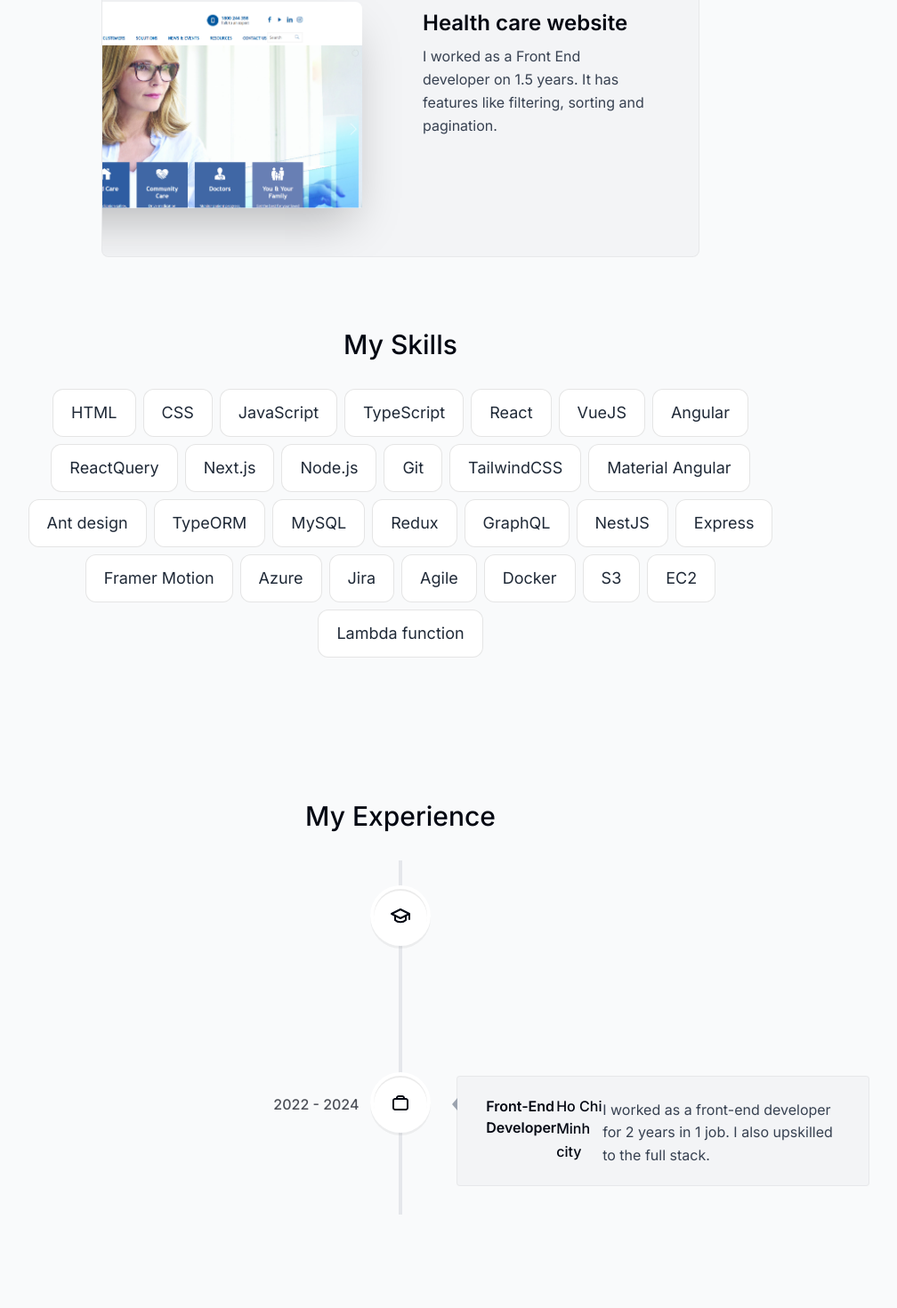
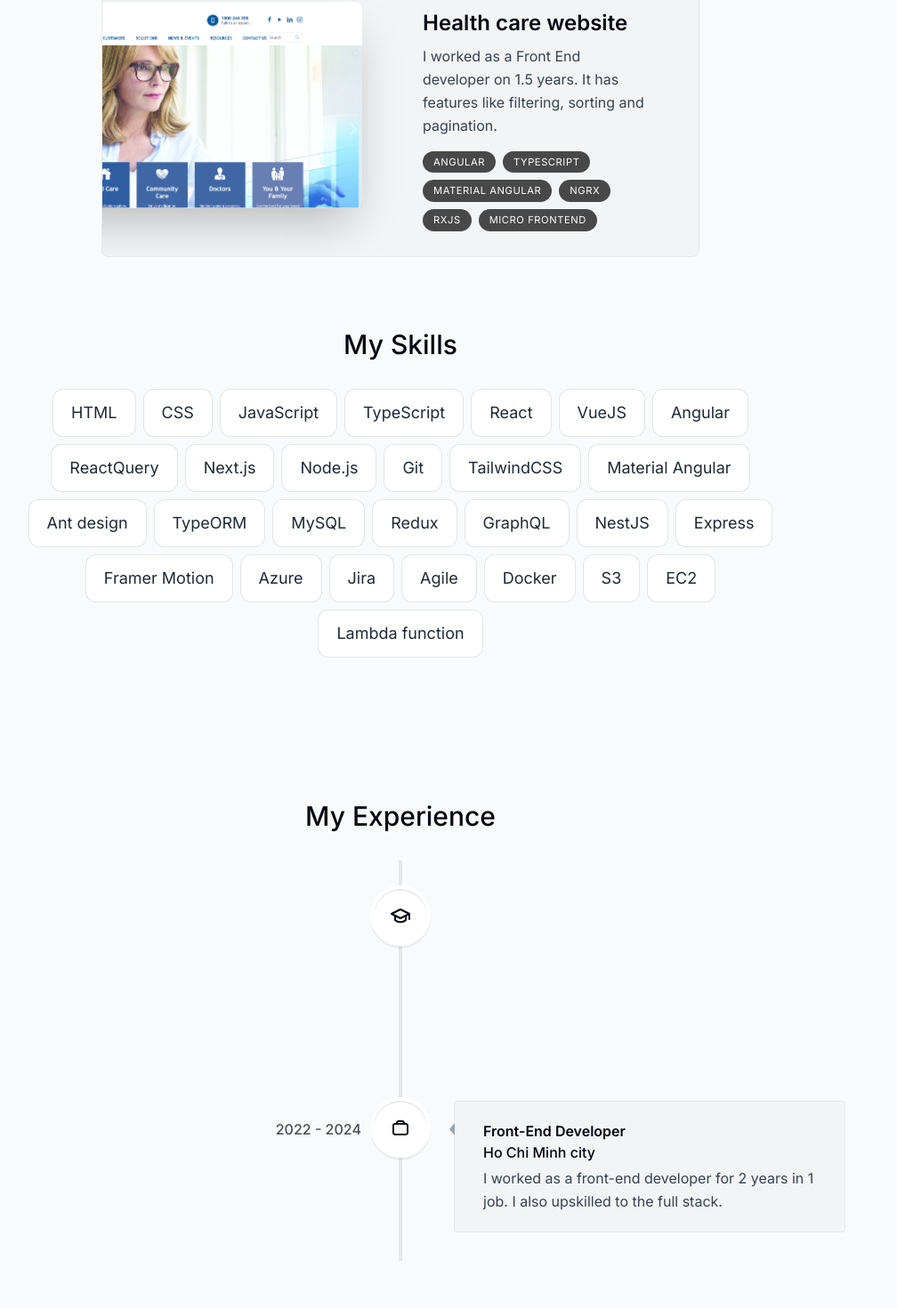
Before and after one commit to hvtinh1/portfolio, a Next.js app: page / in a window 1280 px wide. Shown: the part 1715-3185 px from the top of the page at 89% size, without its empty margins (190-1198 px from the left). Built offline with nearby package versions, Linux system fonts and the light colour scheme.

Commit message:
Fix experience UI style

```diff
--- a/components/experience.tsx
+++ b/components/experience.tsx
@@ -18,7 +18,7 @@ export default function Experience() {
   return (
     <section id="experience" ref={ref} className="scroll-mt-28 mb-28 sm:mb-40">
       <SectionHeading>My experience</SectionHeading>
-      <VerticalTimeline lineColor="">
+      <VerticalTimeline lineColor=""  className="!w-[1000px]">
         {experiencesData.map((item, index) => (
           <React.Fragment key={index}>
             <VerticalTimelineElement
@@ -30,6 +30,7 @@ export default function Experience() {
                 textAlign: "left",
                 padding: "1.3rem 2rem",
                 display: "flex",
+                flexDirection: "column",
               }}
               contentArrowStyle={{
                 borderRight:
--- a/components/project.tsx
+++ b/components/project.tsx
@@ -36,7 +36,7 @@ export default function Project({
           <p className="mt-2 leading-relaxed text-gray-700 dark:text-white/70">
             {description}
           </p>
-          {/* <ul className="flex flex-wrap mt-4 gap-2 sm:mt-auto">
+          <ul className="flex flex-wrap mt-4 gap-2 sm:mt-auto">
             {tags.map((tag, index) => (
               <li
                 className="bg-black/[0.7] px-3 py-1 text-[0.7rem] uppercase tracking-wider text-white rounded-full dark:text-white/70"
@@ -45,7 +45,7 @@ export default function Project({
                 {tag}
               </li>
             ))}
-          </ul> */}
+          </ul>
         </div>
 
         <Image
```
Also changed, not shown: components/contact.tsx (+8 -6 lines).
